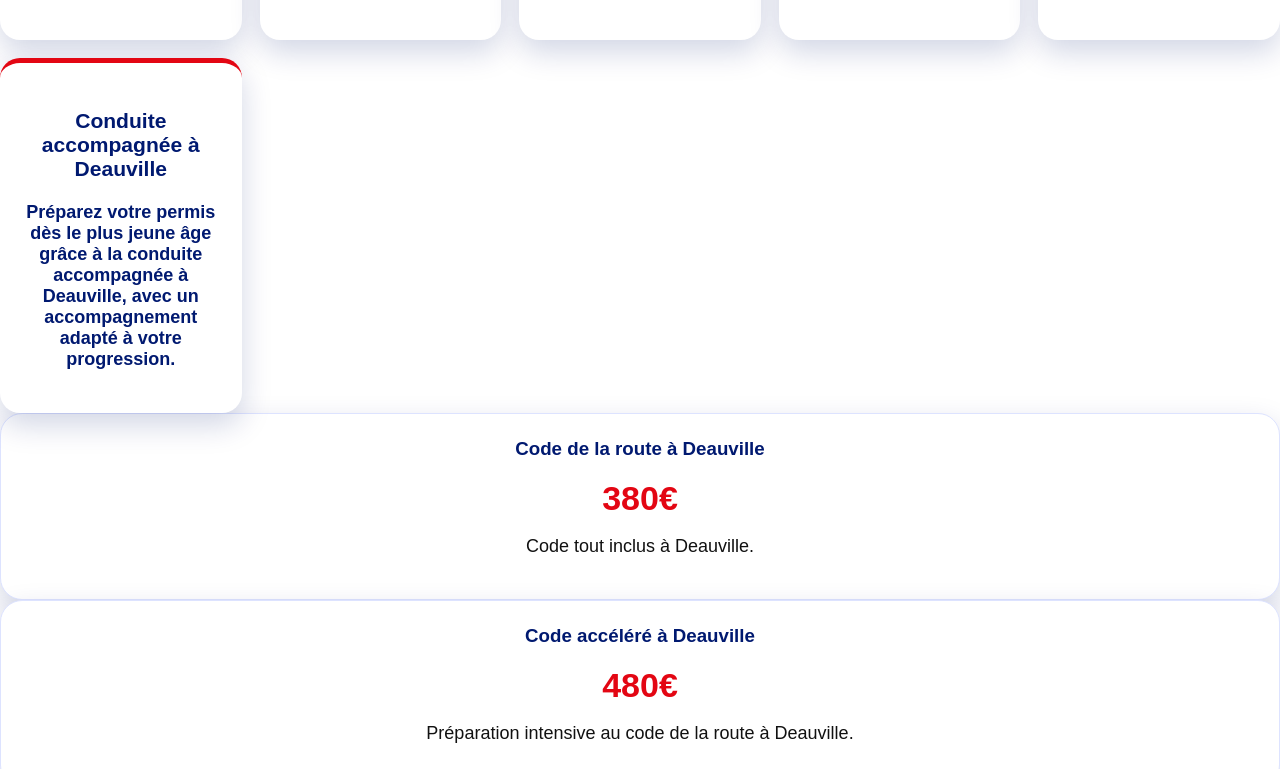
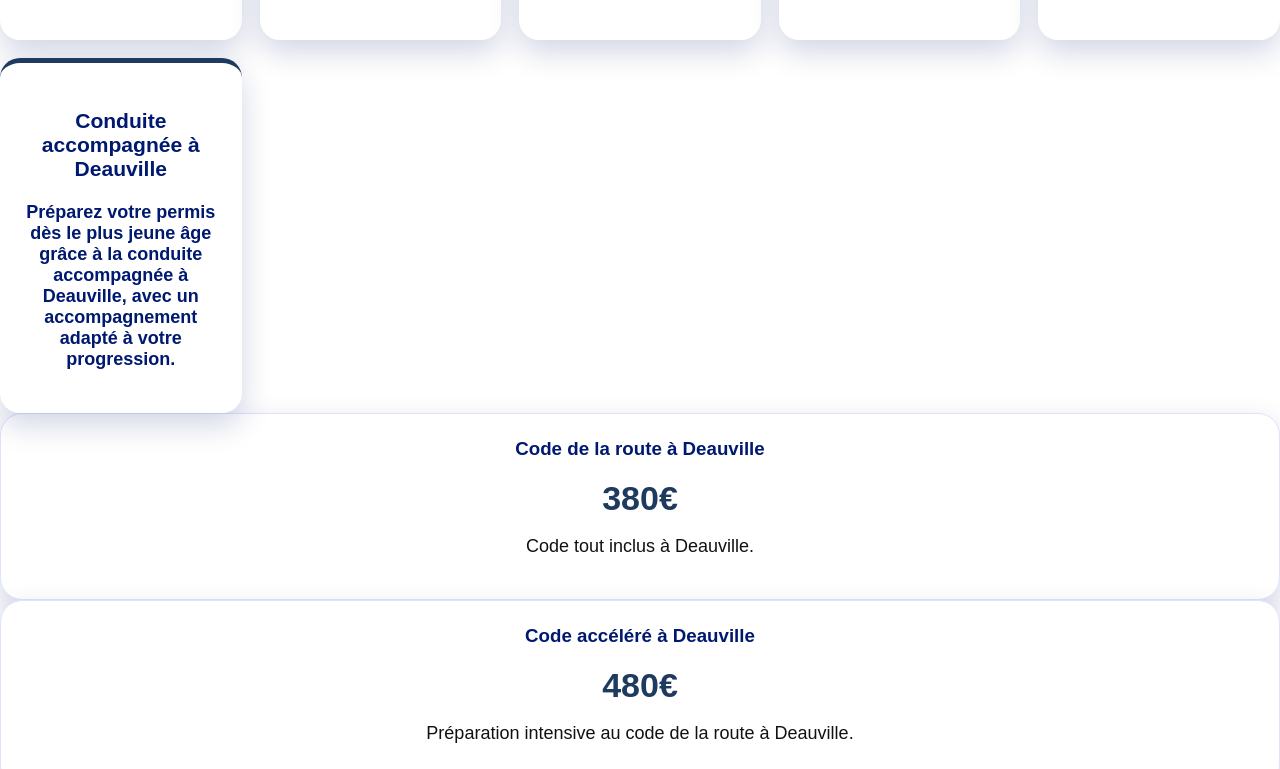
Before and after one commit to deauvilleconduite/deauville-conduite, a plain HTML site: page index.html in a window 1280 px wide. Shown: the part 1166-1935 px from the top of the page. Drawn offline with Linux system fonts and the light colour scheme.

Commit message:
Change border and text colors in style.css

```diff
--- a/style.css
+++ b/style.css
@@ -56,7 +56,7 @@ header a:last-child {
   padding:25px;
   border-radius:20px;
   box-shadow:0 12px 30px rgba(0,25,112,.18);
-  border-top:5px solid #e30613;
+  border-top: 5px solid #1f3a5f;
   font-size:18px;
   font-weight:700;
 }
@@ -84,7 +84,7 @@ header a:last-child {
 }
 
 .price strong{
-  color:#e30613;
+  color: #1f3a5f;
   font-size:34px;
 }
 #documents ul{
@@ -100,7 +100,7 @@ header a:last-child {
 }
 
 #documents li::marker{
-  color:#e30613;
+  color: #1f3a5f;
 }
 .contact{
   background:#001970;
```
